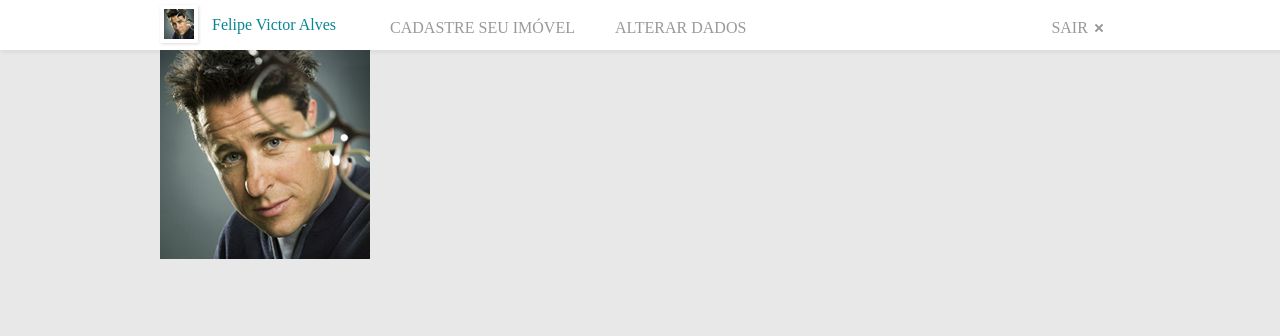
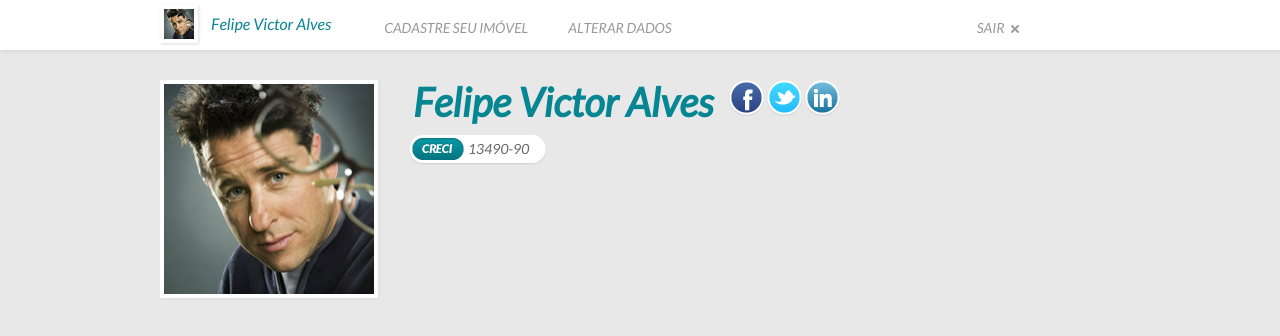
Before and after one commit to RicardoModesto/plantao-corretor, a plain HTML site: page area-corretor-perfil.html in a window 1280 px wide. Drawn offline with Linux system fonts and the light colour scheme.

Commit message:
Subindo arquivos alterados dia 13

```diff
--- a/area-corretor-perfil.html
+++ b/area-corretor-perfil.html
@@ -31,7 +31,16 @@
 
 	<div class="perfil">
 		<div class="centraliza">
-			<img src="imagens/img-corretor.jpg" />
+			<img src="imagens/img-corretor.jpg"  class="imgPerfil"/>
+			<div style="height: 55px; width: 870px;">
+				<h1>Felipe Victor Alves</h1>
+				<ul class="redes-sociais">
+					<li><a class="facebook" href="#">Facebook</a></li>
+					<li><a class="twitter" href="#">Twitter</a></li>
+					<li><a class="linkedin" href="#">Linkedin</a></li>
+				</ul>
+			</div>
+			<span class="creci">13490-90</span>
 		</div><!-- fim centraliza -->
 	</div><!-- fim perfil -->
 
--- a/css/area-corretor.css
+++ b/css/area-corretor.css
@@ -8,6 +8,7 @@
 }
 body{
     background-color: #e8e8e8;
+    font-family: 'latoitalic';
 }
 table{
 	border-collapse: collapse;
@@ -34,12 +35,14 @@ table{
     left: 10px;
     position: relative;
     top: -13px;
+    font-size: 16px;
 }
 #geral div.logado ul{
 	display: inline-block;
     left: 60px;
     position: relative;
     top: -6px;
+    font-size: 14px;
 }
 #geral div.logado li{
 	float: left;
@@ -63,3 +66,56 @@ table{
 #geral div.logado a.sair{
 
 }
+
+
+#geral .perfil{
+	margin-top: 30px;
+}
+#geral .perfil .imgPerfil{
+	 border: 4px solid #FFFFFF;
+    box-shadow: 1px 1px 3px #DDDDDD;
+    float: left;
+}
+#geral .perfil img.imgPerfil {
+	 width: 210px;
+	 height: 210px;
+}
+#geral .perfil h1{
+	color: #068592;
+	font-size: 40px;
+	float: left;
+	margin-right: 15px;
+	margin-left: 35px;
+}
+#geral .perfil .redes-sociais{
+	float: left;
+}
+#geral .perfil .redes-sociais li{
+	float: left;
+}
+#geral .perfil .redes-sociais li a{
+    display: inline-block;
+    height: 36px;
+    text-indent: -999999px;
+    width: 38px;
+ }
+#geral .perfil .redes-sociais li a.facebook{
+ 	background: url("../imagens/redes-sociais-corretor.png") no-repeat scroll 0 0 transparent;
+ }
+#geral .perfil .redes-sociais li a.twitter{
+ 	background: url("../imagens/redes-sociais-corretor.png") no-repeat scroll -39px 0 transparent;
+ }
+#geral .perfil .redes-sociais li a.linkedin{
+ 	background: url("../imagens/redes-sociais-corretor.png") no-repeat scroll -78px 0 transparent;
+}
+#geral .perfil .creci{
+    background: url("../imagens/bg-creci.png") no-repeat scroll 0 0 transparent;
+    color: #666666;
+    display: inline-block;
+    font-size: 14px;
+    height: 30px;
+    margin-left: 30px;
+    padding-left: 60px;
+    padding-top: 6px;
+    width: 138px;
+}
```
Also changed, not shown: imagens/bg-creci.png (added), imagens/redes-sociais-corretor.png (added).
